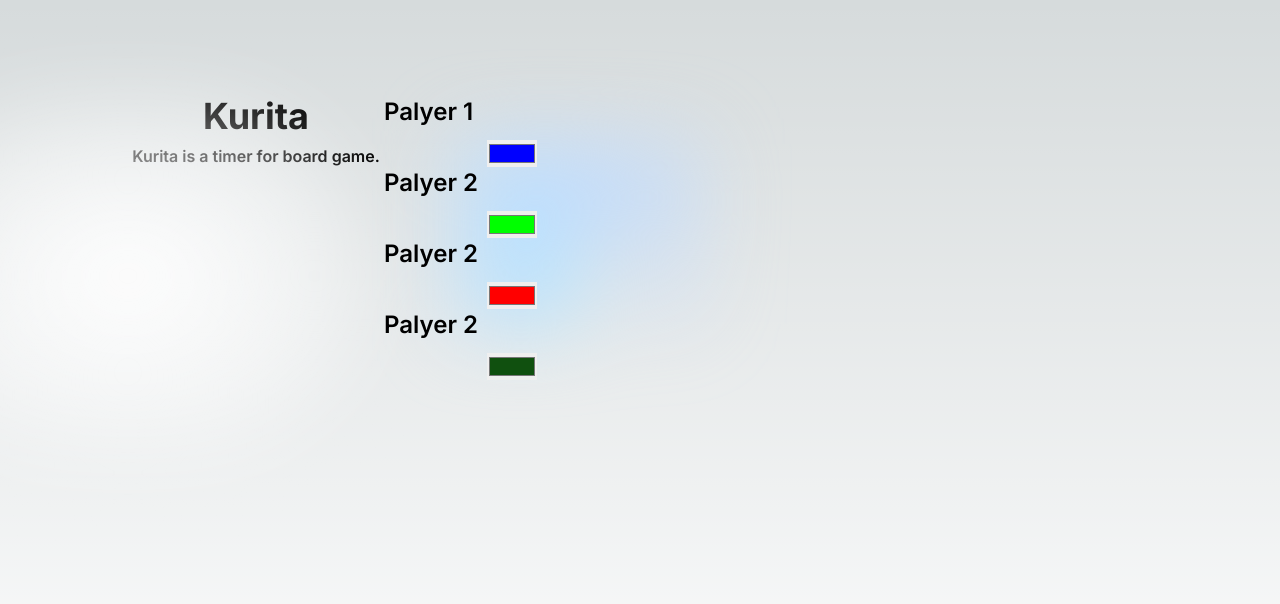
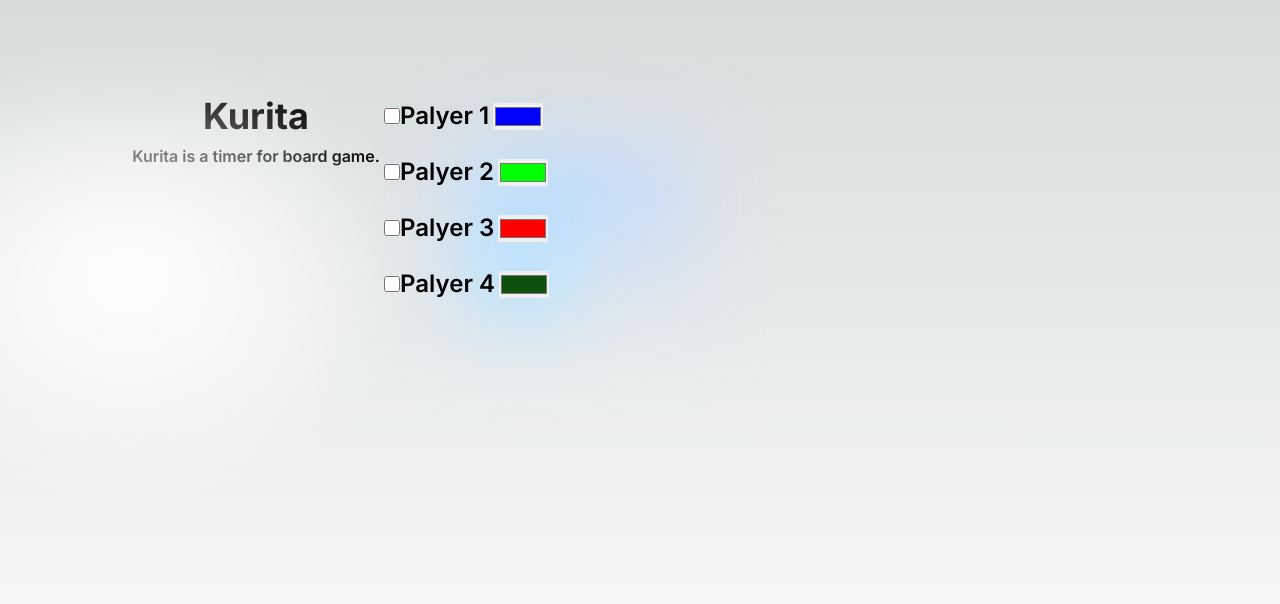
Before and after one commit to tomato3713/kurita, a Next.js app: page / in a window 1280 px wide. Shown: the top 604 px of the page. Built offline with nearby package versions, Linux system fonts and the light colour scheme.

Commit message:
checkbox

```diff
--- a/src/app/page.tsx
+++ b/src/app/page.tsx
@@ -35,7 +35,9 @@ type PlayerIconProps = {
 };
 const PlayerIcon: React.FC<PlayerIconProps> = ({ player }) => {
   return (
-    <div className={`mb-3 text-2xl font-semibold`}>Palyer {player.name}</div>
+    <div className={`mb-1 mt-1 mr-1 text-2xl font-semibold items-center`}>
+      Palyer {player.name}
+    </div>
   );
 };
 
@@ -51,8 +53,8 @@ export default function Home() {
   const [players, setPlayers] = useState([
     { name: "1", color: "#0000ff" },
     { name: "2", color: "#00ff00" },
-    { name: "2", color: "#ff0000" },
-    { name: "2", color: "#10500F" },
+    { name: "3", color: "#ff0000" },
+    { name: "4", color: "#10500F" },
   ]);
 
   const createUpdatePlayerColorFunction = (targetIdx: number) => {
@@ -70,11 +72,21 @@ export default function Home() {
           {players.map((p, idx) => {
             return (
               <li key={p.name}>
-                <PlayerIcon player={p} />
-                <ColorPicker
-                  color={p.color}
-                  setColor={createUpdatePlayerColorFunction(idx)}
-                />
+                <div className="flex items-center mb-4">
+                  <input
+                    id={"player-checkbox-items-" + idx.toString()}
+                    type="checkbox"
+                    value=""
+                    className="w-4 h-4"
+                  ></input>
+                  <label htmlFor={"player-checkbox-items-" + idx.toString()}>
+                    <PlayerIcon player={p} />
+                  </label>
+                  <ColorPicker
+                    color={p.color}
+                    setColor={createUpdatePlayerColorFunction(idx)}
+                  />
+                </div>
               </li>
             );
           })}
```
